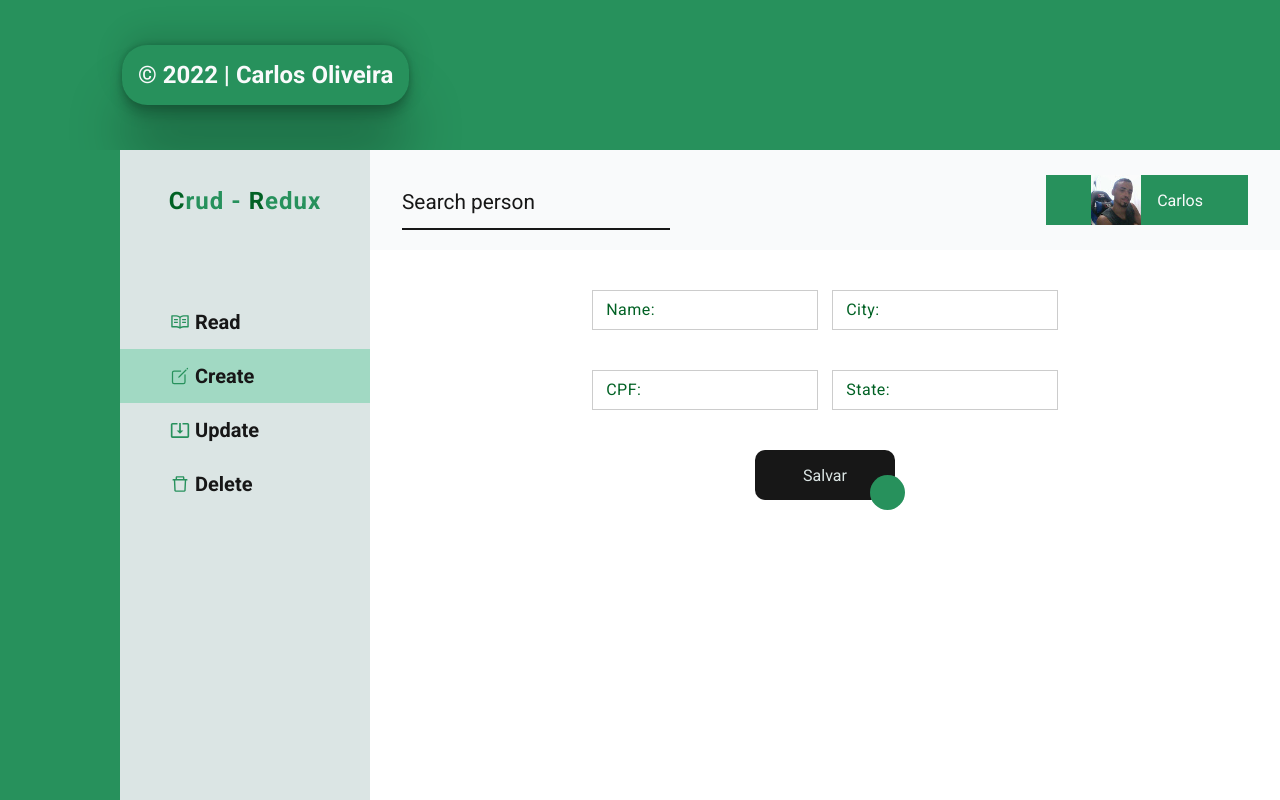
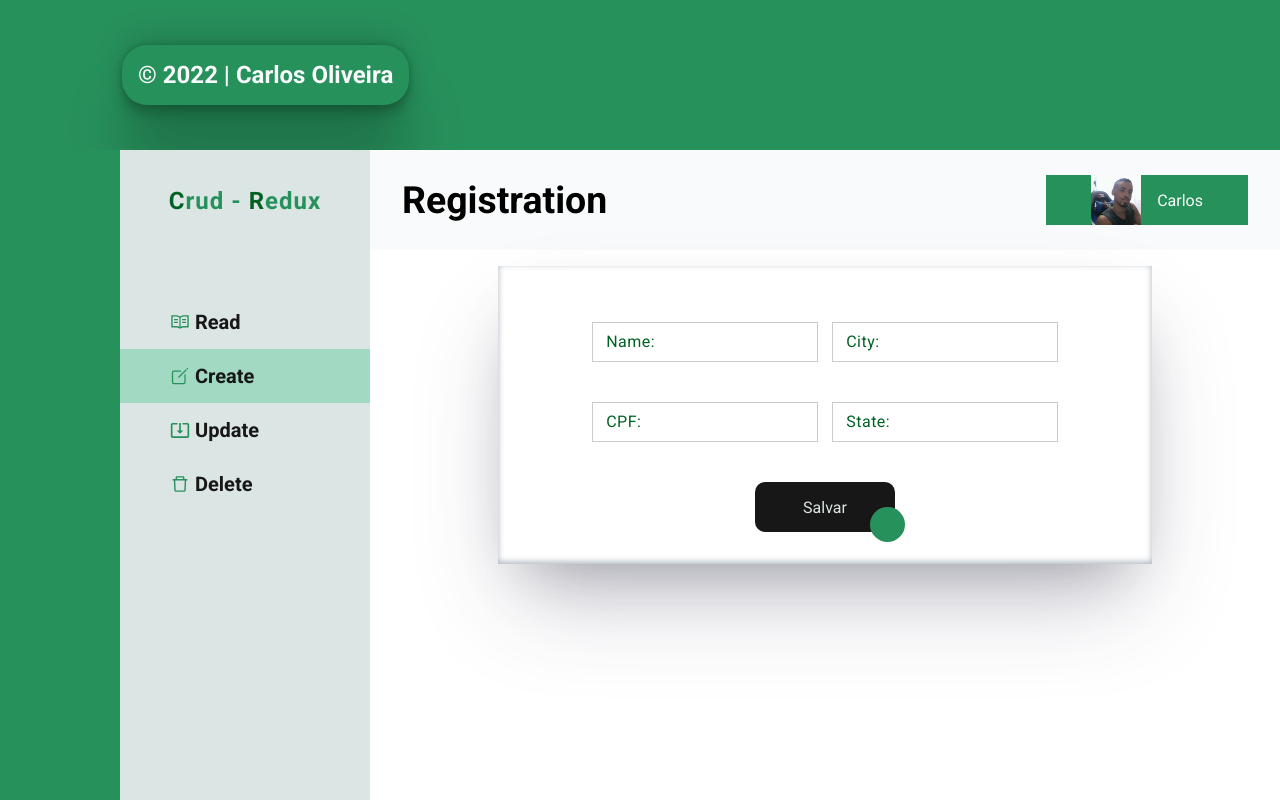
Before and after one commit to carlossroliveira/Crud-Redux, a React (Vite) app: page /Create in a window 1280 px wide. Built offline with nearby package versions, Linux system fonts and the light colour scheme.

Commit message:
Ajustes de titulo

```diff
--- a/src/Pages/Create/create.module.scss
+++ b/src/Pages/Create/create.module.scss
@@ -1,8 +1,17 @@
-.section__main {
-  display: flex;
-  justify-content: center;
+.div {
+  margin: 1rem 8rem 0 8rem;
+  padding: 1rem 0 2rem 0;
 
-  .div__main {
-    width: 15rem;
+  box-shadow: rgba(50, 50, 93, 0.25) 0px 50px 100px -20px,
+    rgba(0, 0, 0, 0.3) 0px 30px 60px -30px,
+    rgba(10, 37, 64, 0.35) 0px -2px 6px 0px inset;
+
+  .section__main {
+    display: flex;
+    justify-content: center;
+
+    .div__main {
+      width: 15rem;
+    }
   }
 }
--- a/src/Pages/Create/index.tsx
+++ b/src/Pages/Create/index.tsx
@@ -88,7 +88,7 @@ export const Create = () => {
   };
 
   return (
-    <div>
+    <div className={styles.div}>
       <NamePage title="Create" />
 
       <form onSubmit={handleSubmit}>
--- a/src/components/Layout/part/Header/header.module.scss
+++ b/src/components/Layout/part/Header/header.module.scss
@@ -11,6 +11,9 @@
 
   .container__first {
     position: relative;
+    .title {
+      font-size: 2rem;
+    }
     .formGroup {
       position: relative;
       padding: 20px 0 0;
--- a/src/components/Layout/part/Header/index.tsx
+++ b/src/components/Layout/part/Header/index.tsx
@@ -1,7 +1,8 @@
 // -------------------------------------------------
 // Packages
 // -------------------------------------------------
-import React from 'react';
+import React, { useEffect, useState } from 'react';
+import { useLocation } from 'react-router-dom';
 import img from '../../../../assets/user.jpg';
 // -------------------------------------------------
 // Styles
@@ -9,8 +10,20 @@ import img from '../../../../assets/user.jpg';
 import styles from './header.module.scss';
 
 export const Header = () => {
+  const location = useLocation();
+  const [value, setValue] = useState<string>('');
+
+  useEffect(() => {
+    if (location.pathname === '/') setValue('/');
+    if (location.pathname === '/Create') setValue('Create');
+    if (location.pathname === '/Update') setValue('Update');
+    if (location.pathname === '/Delete') setValue('Delete');
+  }, [location]);
+
   return (
+    <>
       <section className={styles.container}>
+        {value === '/' && (
           <div className={styles.container__first}>
             <div className={`${styles.formGroup} ${styles.field}`}>
               <input
@@ -24,10 +37,37 @@ export const Header = () => {
               </label>
             </div>
           </div>
+        )}
+
+        {value === 'Create' && (
+          <div className={styles.container__first}>
+            <div className={styles.title}>
+              <h1>Registration</h1>
+            </div>
+          </div>
+        )}
+
+        {value === 'Update' && (
+          <div className={styles.container__first}>
+            <div className={styles.title}>
+              <h1>Edit</h1>
+            </div>
+          </div>
+        )}
+
+        {value === 'Delete' && (
+          <div className={styles.container__first}>
+            <div className={styles.title}>
+              <h1>Delete</h1>
+            </div>
+          </div>
+        )}
+
         <div className={styles.container__second}>
           <img src={img} alt="Image" />
           <div>Carlos</div>
         </div>
       </section>
+    </>
   );
 };
```
Lines whose indentation alone changed are shown as unchanged.
